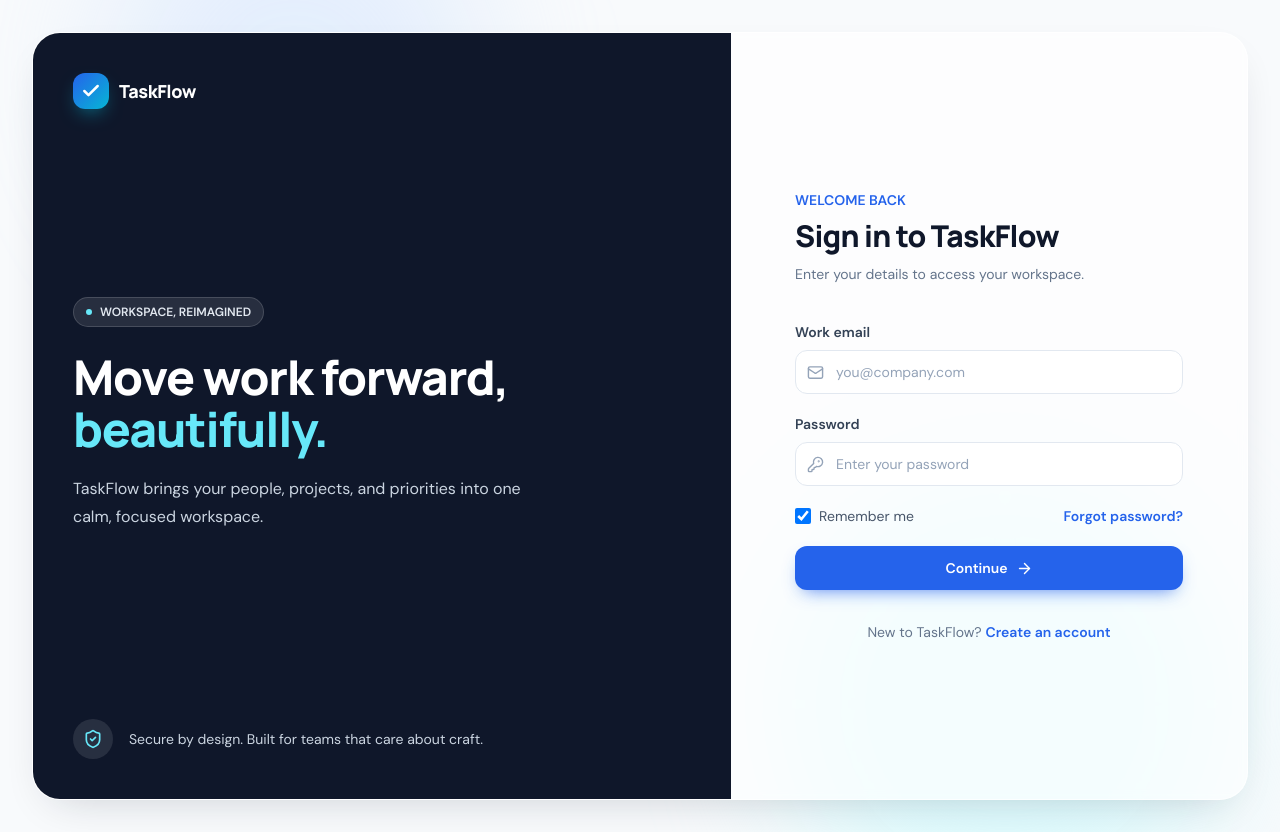
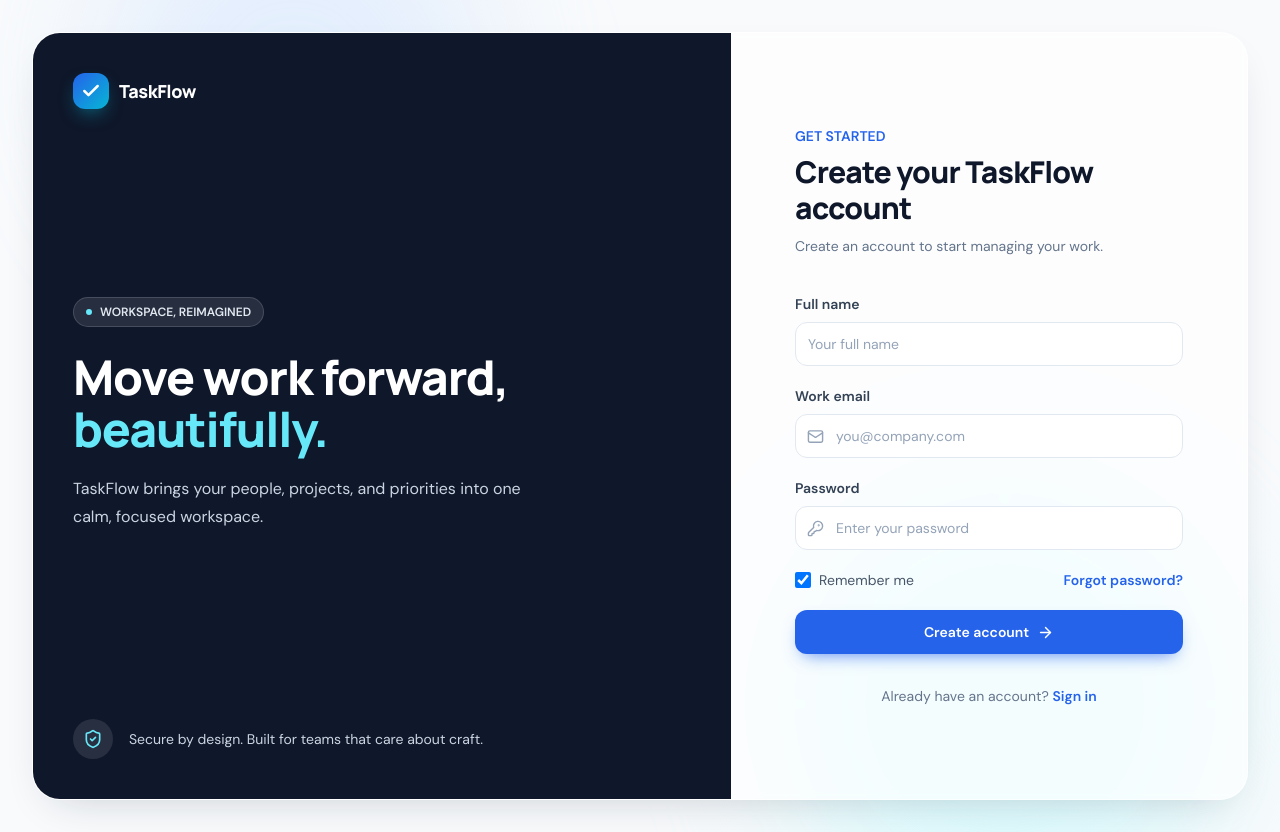
Before and after one commit to adharsh277/TaskFlow-Platform, a React (Vite) app in the folder frontend/: page /signup in a window 1280 px wide. Built offline with nearby package versions, Linux system fonts and the light colour scheme; no server answers.

Commit message:
added  frontend/src/features/auth/login-page.tsx

```diff
--- a/frontend/src/features/auth/login-page.tsx
+++ b/frontend/src/features/auth/login-page.tsx
@@ -4,21 +4,35 @@ import { ArrowRight, Eye, EyeOff, KeyRound, Mail, ShieldCheck } from 'lucide-rea
 import { useState } from 'react'
 import { useForm } from 'react-hook-form'
 import toast from 'react-hot-toast'
-import { Link, useNavigate } from 'react-router-dom'
+import { Link, useLocation, useNavigate } from 'react-router-dom'
 import { Logo } from '@/components/brand/logo'
 import { Button } from '@/components/ui/button'
 import { Input } from '@/components/ui/input'
 import { loginSchema, type LoginFormValues } from './schemas'
+import { apiClient } from '@/lib/api-client'
 
 export function LoginPage() {
   const [showPassword, setShowPassword] = useState(false)
   const navigate = useNavigate()
+  const location = useLocation()
+  const isSignup = location.pathname === '/signup'
   const { register, handleSubmit, formState: { errors, isSubmitting } } = useForm<LoginFormValues>({ resolver: zodResolver(loginSchema), defaultValues: { remember: true } })
   const onSubmit = async (values: LoginFormValues) => {
-    await new Promise((resolve) => setTimeout(resolve, 550))
-    localStorage.setItem('taskflow-demo-user', values.email)
-    toast.success('Welcome back to TaskFlow')
-    navigate('/dashboard')
+    try {
+      if (isSignup) {
+        if (!values.fullName?.trim()) { toast.error('Please enter your full name'); return }
+        await apiClient.post('/auth/register', { full_name: values.fullName.trim(), email: values.email, password: values.password })
+      }
+      const response = await apiClient.post('/auth/login', new URLSearchParams({ username: values.email, password: values.password }), { headers: { 'Content-Type': 'application/x-www-form-urlencoded' } })
+      localStorage.setItem('taskflow-access-token', response.data.access_token)
+      localStorage.setItem('taskflow-demo-user', values.email)
+      window.dispatchEvent(new Event('taskflow-authenticated'))
+      toast.success(isSignup ? 'Account created successfully' : 'Welcome back to TaskFlow')
+      navigate('/dashboard')
+    } catch (error: any) {
+      const message = error?.response?.data?.message ?? error?.response?.data?.detail ?? 'Unable to connect to TaskFlow. Please try again.'
+      toast.error(message)
+    }
   }
   return <main className="relative min-h-screen overflow-hidden bg-slate-50 p-4 sm:p-6 lg:p-8">
     <div className="pointer-events-none absolute inset-0 overflow-hidden" aria-hidden="true">
@@ -38,14 +52,15 @@ export function LoginPage() {
       <section className="flex min-h-full items-center justify-center p-6 sm:p-12 lg:p-16">
         <motion.div initial={{ opacity: 0, y: 12 }} animate={{ opacity: 1, y: 0 }} transition={{ duration: .45 }} className="w-full max-w-[400px]">
           <Logo className="mb-12 lg:hidden" />
-          <div className="mb-9"><p className="text-sm font-semibold text-blue-600">WELCOME BACK</p><h2 className="heading mt-2 text-3xl font-extrabold tracking-tight text-slate-900">Sign in to TaskFlow</h2><p className="mt-2 text-sm leading-6 text-slate-500">Enter your details to access your workspace.</p></div>
+          <div className="mb-9"><p className="text-sm font-semibold text-blue-600">{isSignup ? 'GET STARTED' : 'WELCOME BACK'}</p><h2 className="heading mt-2 text-3xl font-extrabold tracking-tight text-slate-900">{isSignup ? 'Create your TaskFlow account' : 'Sign in to TaskFlow'}</h2><p className="mt-2 text-sm leading-6 text-slate-500">{isSignup ? 'Create an account to start managing your work.' : 'Enter your details to access your workspace.'}</p></div>
           <form onSubmit={handleSubmit(onSubmit)} className="space-y-5" noValidate>
+            {isSignup && <Input label="Full name" autoComplete="name" placeholder="Your full name" error={errors.fullName?.message} {...register('fullName')} />}
             <Input label="Work email" type="email" autoComplete="email" placeholder="you@company.com" icon={<Mail size={17} />} error={errors.email?.message} {...register('email')} />
             <div className="space-y-2"><Input label="Password" type={showPassword ? 'text' : 'password'} autoComplete="current-password" placeholder="Enter your password" icon={<KeyRound size={17} />} error={errors.password?.message} {...register('password')} /><button type="button" onClick={() => setShowPassword((value) => !value)} className="absolute ml-[calc(100%-42px)] -mt-10 rounded p-1 text-slate-400 hover:text-slate-700" aria-label={showPassword ? 'Hide password' : 'Show password'}>{showPassword ? <EyeOff size={17} /> : <Eye size={17} />}</button></div>
             <div className="flex items-center justify-between gap-4 text-sm"><label className="flex cursor-pointer items-center gap-2 text-slate-600"><input type="checkbox" className="h-4 w-4 rounded border-slate-300 text-blue-600 focus:ring-blue-500" {...register('remember')} /> Remember me</label><a href="#forgot-password" className="font-semibold text-blue-600 hover:text-blue-700">Forgot password?</a></div>
-            <Button type="submit" loading={isSubmitting} className="w-full">Continue <ArrowRight size={17} /></Button>
+            <Button type="submit" loading={isSubmitting} className="w-full">{isSignup ? 'Create account' : 'Continue'} <ArrowRight size={17} /></Button>
           </form>
-          <p className="mt-8 text-center text-sm text-slate-500">New to TaskFlow? <Link to="/signup" className="font-semibold text-blue-600 hover:text-blue-700">Create an account</Link></p>
+          <p className="mt-8 text-center text-sm text-slate-500">{isSignup ? 'Already have an account?' : 'New to TaskFlow?'} <Link to={isSignup ? '/login' : '/signup'} className="font-semibold text-blue-600 hover:text-blue-700">{isSignup ? 'Sign in' : 'Create an account'}</Link></p>
         </motion.div>
       </section>
     </div>
```
